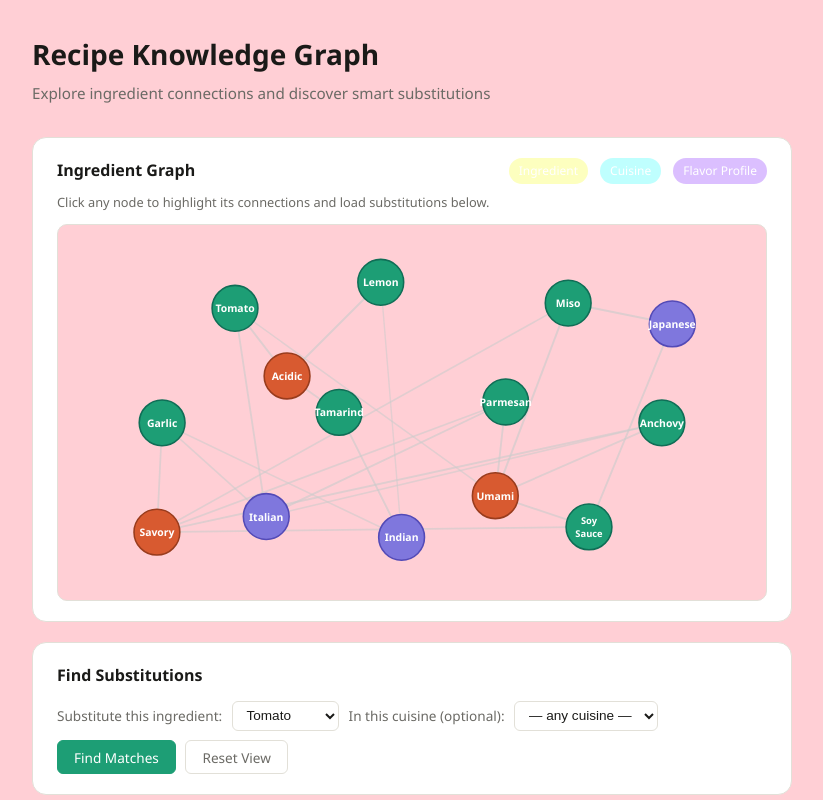
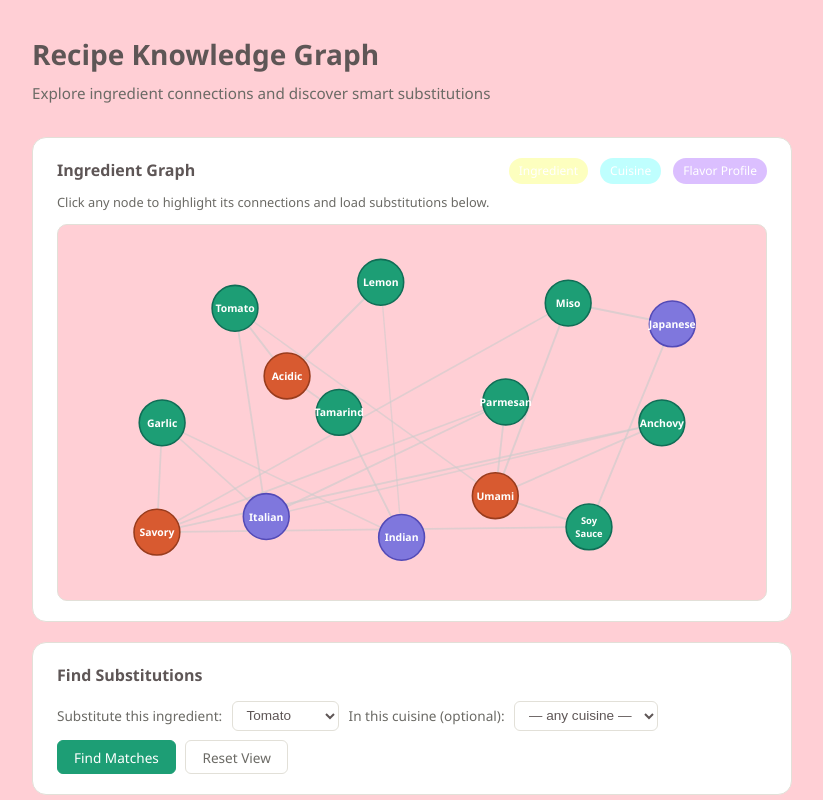
Before and after one commit to EleanorTramo/recipe_ingredient_graph, a plain HTML site: page index.html in a window 1280 px wide. Shown: the top 800 px of the page, without its empty margins (228-1051 px from the left). Drawn offline with Linux system fonts and the light colour scheme.

Commit message:
Update index.html

```diff
--- a/index.html
+++ b/index.html
@@ -12,7 +12,7 @@
       --bg:          #FFCFD5;
       --surface:     #ffffff;
       --border:      #e2e0d8;
-      --text:        #1a1a18;
+      --text:        #5E5656;
       --muted:       #6b6a65;
       --accent:      #1D9E75;
       --c-ingredient:#FDFFBF;
```
